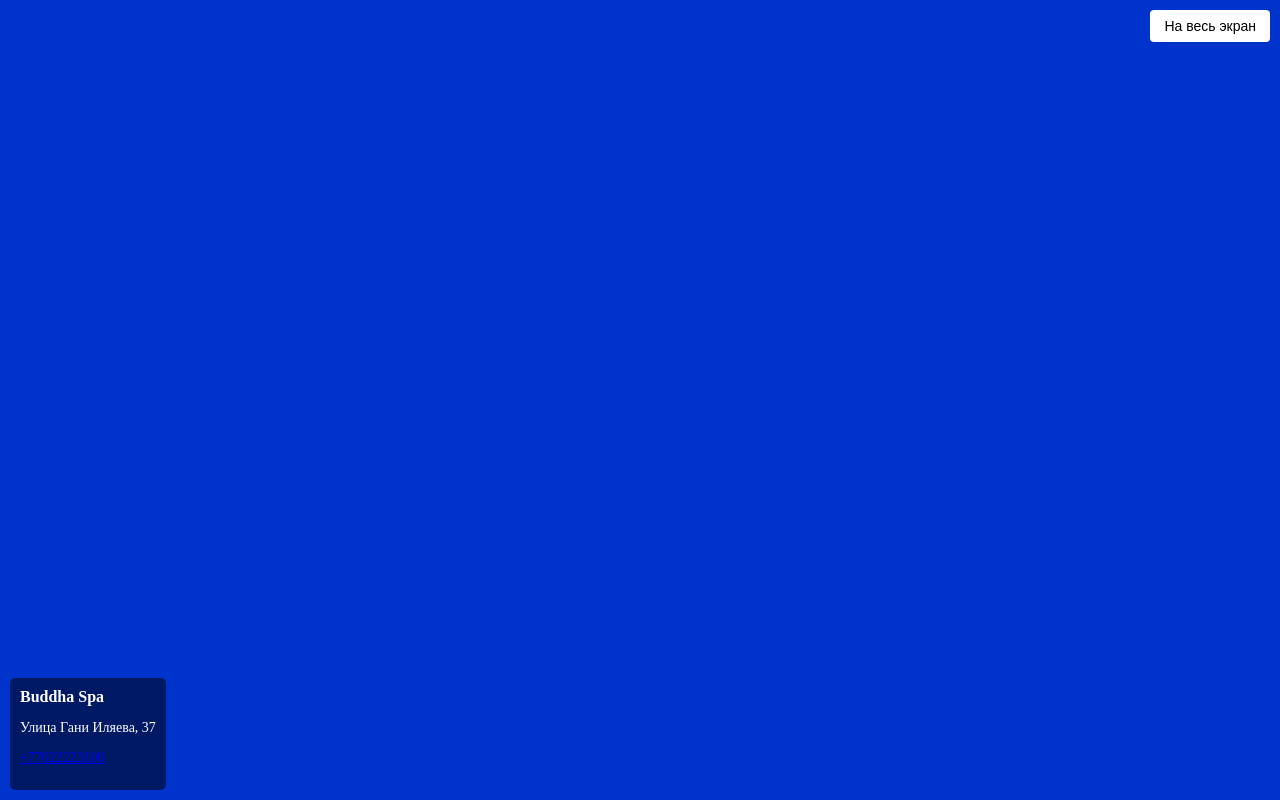
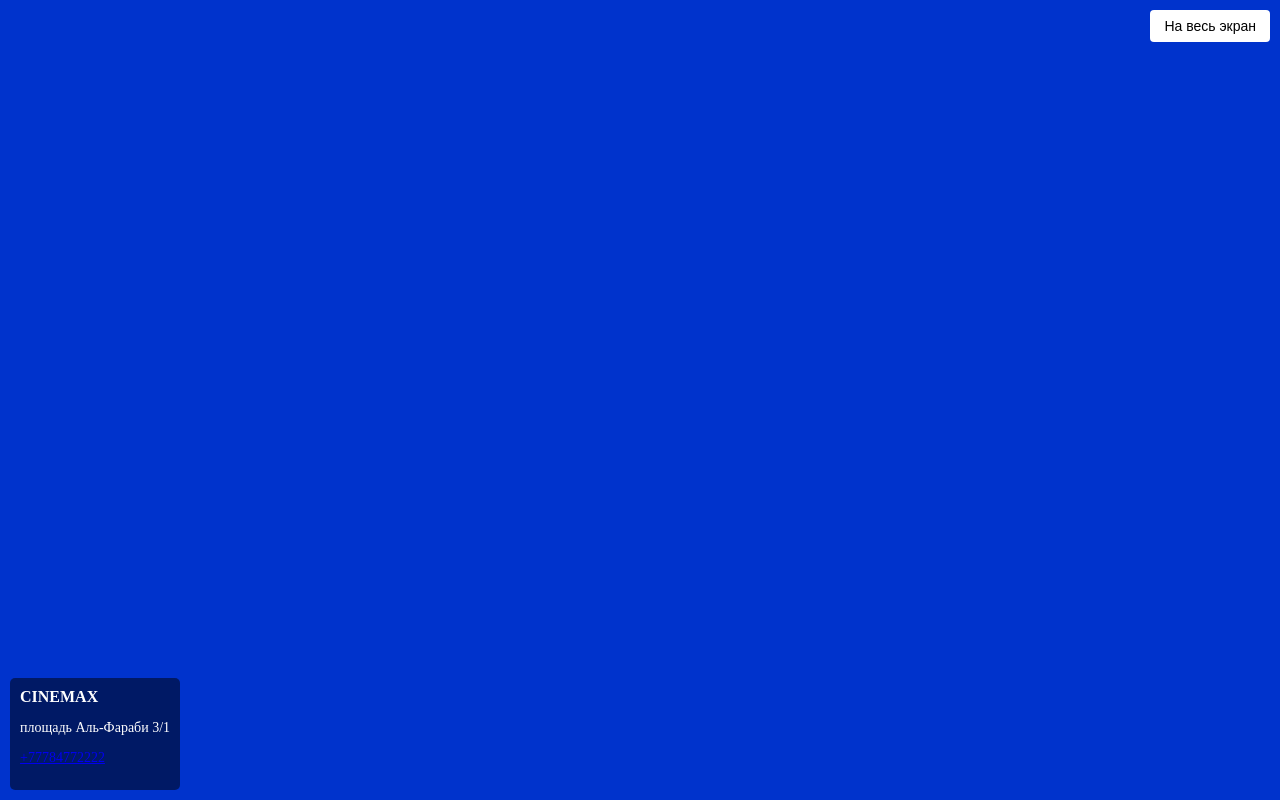
Before and after one commit to Rinat6666/vr-gallery, a plain HTML site: page index.html in a window 1280 px wide. Drawn offline with Linux system fonts and the light colour scheme.

Commit message:
Update index.html

```diff
--- a/index.html
+++ b/index.html
@@ -91,8 +91,8 @@
 
   <div class="info-panel">
     <h2 id="location-title">Buddha Spa</h2>
-    <p id="location-description">Улица Гани Иляева, 37</p>
-    <p><a href="tel:+77022223100" class="link">+77022223100</a></p>
+    <p id="location-description">площадь Аль-Фараби 3/1</p>
+    <p><a href="+77784772222" class="link">+77784772222</a></p>
   </div>
 
   <script>
@@ -105,9 +105,9 @@
           { to: 'scene5', position: '-6 1.6 -3', label: 'К залу 5' }
         ],
         info: {
-          title: "Buddha Spa",
-          description: "Улица Гани Иляева, 37",
-          phone: "+77022223100"
+          title: "CINEMAX",
+          description: "площадь Аль-Фараби 3/1",
+          phone: "+77784772222"
         }
       },
       'scene6': {
@@ -116,9 +116,9 @@
           { to: 'scene4', position: '1 1.6 -3', label: 'Назад к залу 4' }
         ],
         info: {
-          title: "Buddha Spa",
-          description: "Улица Гани Иляева, 37",
-          phone: "+77022223100"
+          title: "CINEMAX",
+          description: "площадь Аль-Фараби 3/1",
+          phone: "+77784772222"
         }
       },
       'scene5': {
@@ -127,9 +127,9 @@
           { to: 'scene4', position: '0 1.6 -3', label: 'Назад в зал 4' }
         ],
         info: {
-          title: "Buddha Spa",
-          description: "Улица Гани Иляева, 37",
-          phone: "+77022223100"
+          title: "CINEMAX",
+          description: "площадь Аль-Фараби 3/1",
+          phone: "+77784772222"
         }
       }
     };
```
